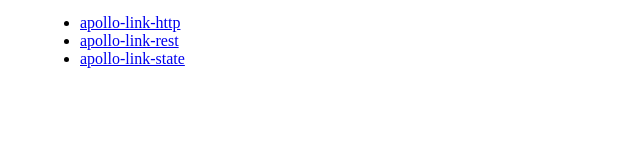
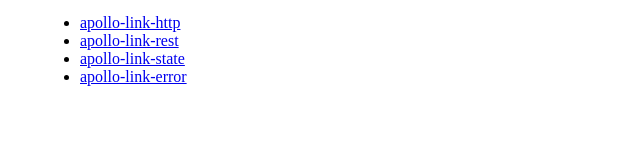
Before and after one commit to aofleejay/try-apollo-link, a React (Create React App) app: page / in a window 1280 px wide. Shown: the part 134-292 px from the top of the page, without its empty margins (0-640 px from the left). Built offline with nearby package versions, Linux system fonts and the light colour scheme; no server answers; what apollo-link-rest, apollo-link-state would draw is missing.

Commit message:
:sparkles: Error handling via apollo-link-error

```diff
--- /dev/null
+++ b/src/ApolloLinkError.js
@@ -0,0 +1,30 @@
+import React from 'react'
+import { Query } from 'react-apollo'
+import gql from 'graphql-tag'
+
+const NOT_WORKING_QUERY = gql`
+  query notWorkingQuery {
+    notWorkingQuery {
+      nonExistField
+    }
+  }
+`
+
+const ApolloLinkError = () => {
+  return (
+    <Query query={NOT_WORKING_QUERY}>
+      {({ loading }) => {
+        if (loading) return 'Loading...'
+
+        return (
+          <div>
+            <h2>apollo-link-error</h2>
+            <p>Open console to see an error from apollo-link-error.</p>
+          </div>
+        )
+      }}
+    </Query>
+  )
+}
+
+export default ApolloLinkError
--- a/src/App.js
+++ b/src/App.js
@@ -4,6 +4,7 @@
 import ApolloLinkHTTP from './ApolloLinkHTTP'
 import ApolloLinkREST from './ApolloLinkREST'
 import ApolloLinkState from './ApolloLinkState'
+import ApolloLinkError from './ApolloLinkError'
 
 const App = () => {
   return (
@@ -20,6 +21,7 @@
         <Route path="/apollo-link-http" component={ApolloLinkHTTP} />
         <Route path="/apollo-link-rest" component={ApolloLinkREST} />
         <Route path="/apollo-link-state" component={ApolloLinkState} />
+        <Route path="/apollo-link-error" component={ApolloLinkError} />
       </div>
     </BrowserRouter>
   )
--- a/src/Home.js
+++ b/src/Home.js
@@ -15,6 +15,9 @@
       <li>
         <Link to="/apollo-link-state">apollo-link-state</Link>
       </li>
+      <li>
+        <Link to="/apollo-link-error">apollo-link-error</Link>
+      </li>
     </ul>
   </div>
 )
--- a/src/index.js
+++ b/src/index.js
@@ -7,6 +7,7 @@
 import { HttpLink } from 'apollo-link-http'
 import { RestLink } from 'apollo-link-rest'
 import { withClientState } from 'apollo-link-state'
+import { onError } from 'apollo-link-error'
 import App from './App'
 import * as serviceWorker from './serviceWorker'
 import {
@@ -47,10 +48,20 @@
   },
 })
 
+const errorLink = onError(({ graphQLErrors, networkError }) => {
+  if (graphQLErrors)
+    graphQLErrors.map(({ message, locations, path }) =>
+      console.log(
+        `[GraphQL error]: Message: ${message}, Location: ${locations}, Path: ${path}`
+      )
+    )
+  if (networkError) console.log(`[Network error]: ${networkError}`)
+})
+
 const httpLink = new HttpLink({ uri: GRAPHQL_ENDPOINT })
 
 const client = new ApolloClient({
-  link: ApolloLink.from([logLink, stateLink, RESTLink, httpLink]),
+  link: ApolloLink.from([logLink, stateLink, RESTLink, errorLink, httpLink]),
   cache,
 })
 
```
